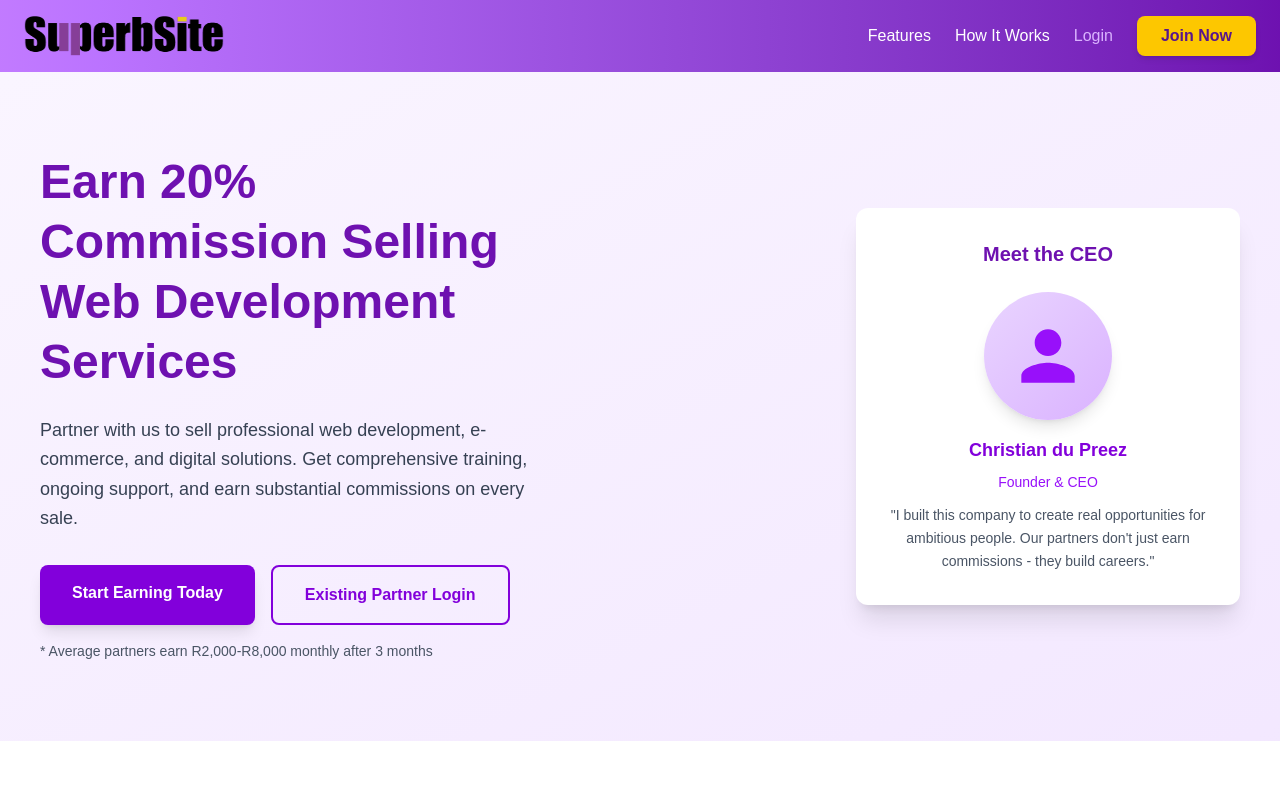
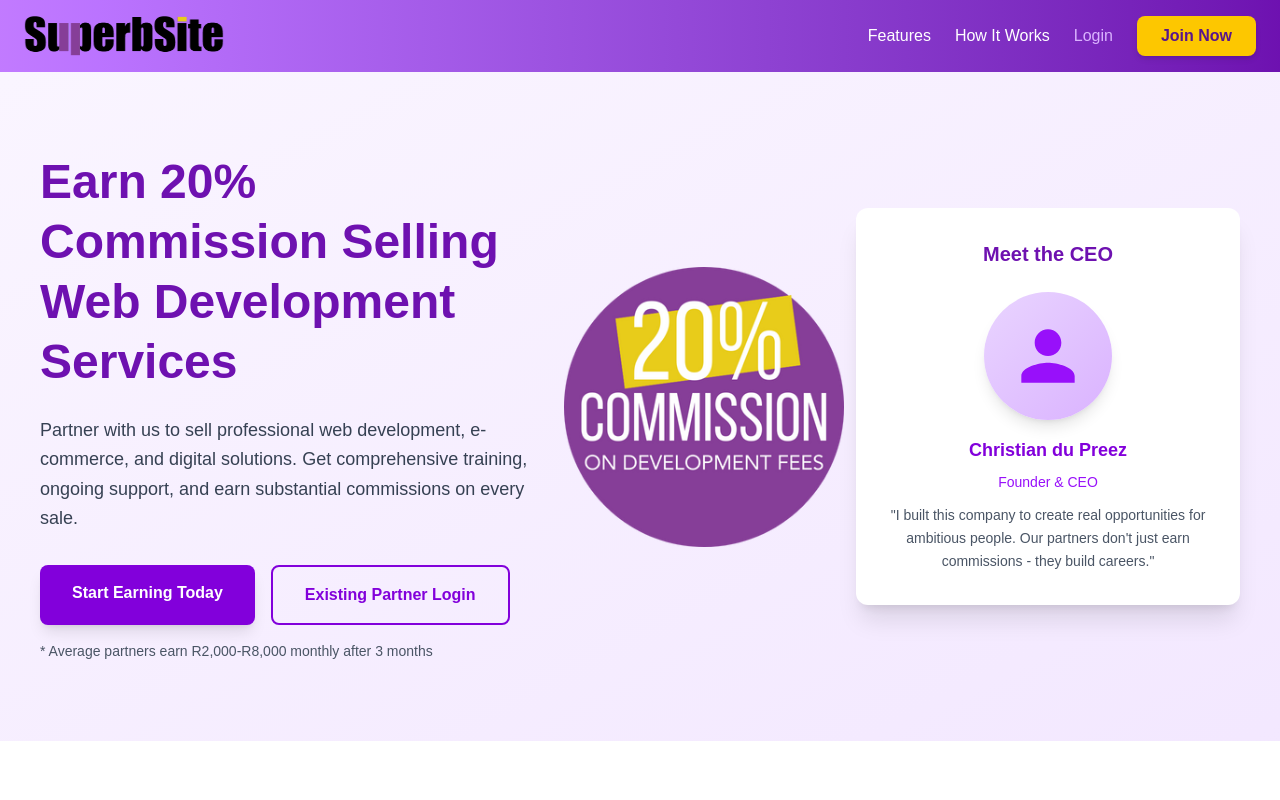
Before and after one commit to Tsiika165/supersite-client, a Next.js app: page / in a window 1280 px wide. Shown: the top 800 px of the page. Built offline with nearby package versions, Linux system fonts and the light colour scheme.

Commit message:
commission image

```diff
--- a/app/page.js
+++ b/app/page.js
@@ -43,6 +43,7 @@ export default function Home() {
           <h2 className="text-5xl font-bold text-purple-800 mb-6 leading-tight">
             Earn 20% Commission Selling Web Development Services
           </h2>
+
           <p className="text-lg text-gray-700 mb-8 leading-relaxed">
             Partner with us to sell professional web development, e-commerce,
             and digital solutions. Get comprehensive training, ongoing support,
@@ -65,6 +66,13 @@ export default function Home() {
           <p className="text-sm text-gray-600 mt-4">
             * Average partners earn R2,000-R8,000 monthly after 3 months
           </p>
+        </div>
+        <div>
+          <img
+            src="/commission.webp"
+            alt="SuperbSite Logo"
+            className="h-70 w-70 b"
+          />
         </div>
         <div className="mt-10 md:mt-0">
           <div className="bg-white p-8 rounded-xl shadow-xl max-w-sm">
```
Also changed, not shown: public/commission.webp (added).
